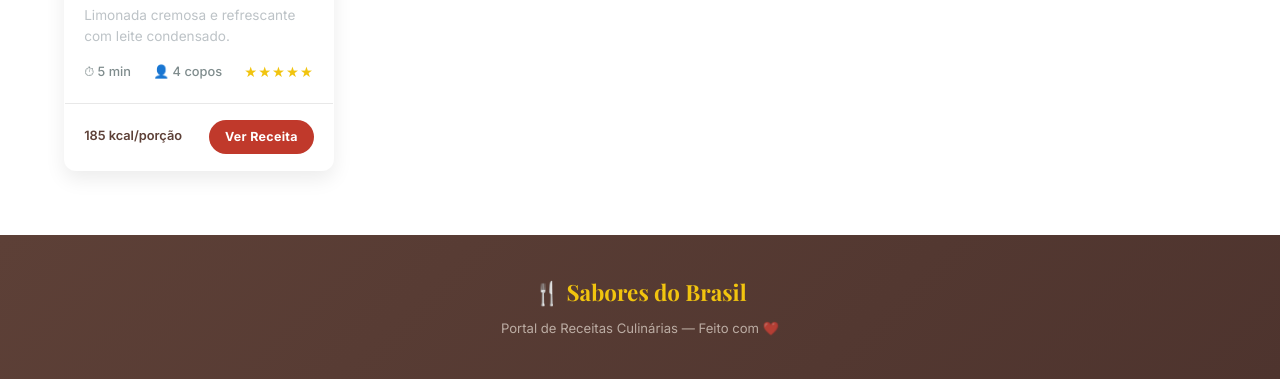
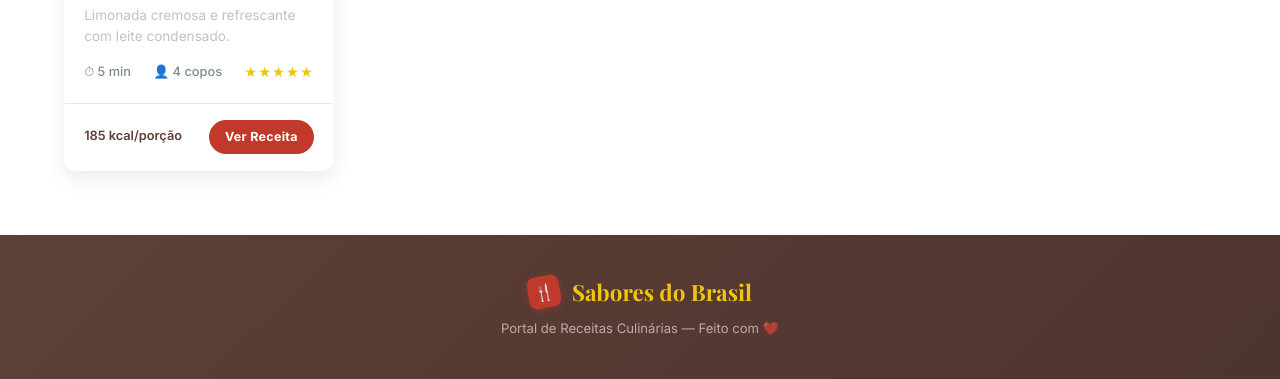
Before and after one commit to Edywxz/Receitas-de-cozinha, a plain HTML site: page views/home.html in a window 1280 px wide. Shown: the part 1862-2241 px from the top of the page. Drawn offline with nearby package versions, Linux system fonts and the light colour scheme; a web font is replaced by a local one.

Commit message:
feat: update footer logo component with icon and styling across all views and add test page

```diff
--- a/css/atoms/logo.css
+++ b/css/atoms/logo.css
@@ -53,6 +53,18 @@
   font-size: 1.4rem;
   color: var(--secondary);
   margin-bottom: 0.5rem;
+  display: flex;
+  align-items: center;
+  justify-content: center;
+  gap: 12px;
+}
+
+.footer-logo .logo-icon {
+  width: 32px;
+  height: 32px;
+  font-size: 1rem;
+  border-radius: 8px;
+  box-shadow: 0 2px 6px rgba(192, 57, 43, 0.4);
 }
 
 @media (max-width: 480px) {
--- a/views/home.html
+++ b/views/home.html
@@ -287,7 +287,10 @@
 
   <!-- RODAPÉ DA PÁGINA (FOOTER) -->
   <div class="footer">
-    <div class="footer-logo">🍴 Sabores do Brasil</div>
+    <div class="footer-logo">
+      <div class="logo-icon">🍴</div>
+      Sabores do Brasil
+    </div>
     <p class="footer-text">Portal de Receitas Culinárias — Feito com ❤️</p>
   </div>
 
```
Also changed, not shown: tests/pagina-teste.html (added, +48 -0 lines), views/receitas/brigadeiro.html (+4 -1 lines), views/receitas/coxinha.html (+4 -1 lines), views/receitas/feijao.html (+4 -1 lines), views/receitas/frango.html (+4 -1 lines), views/receitas/hamburguer.html (+4 -1 lines), views/receitas/limonada.html (+4 -1 lines), views/receitas/macarrao.html (+4 -1 lines), views/receitas/pudim.html (+4 -1 lines), views/receitas/vitamina.html (+4 -1 lines).
